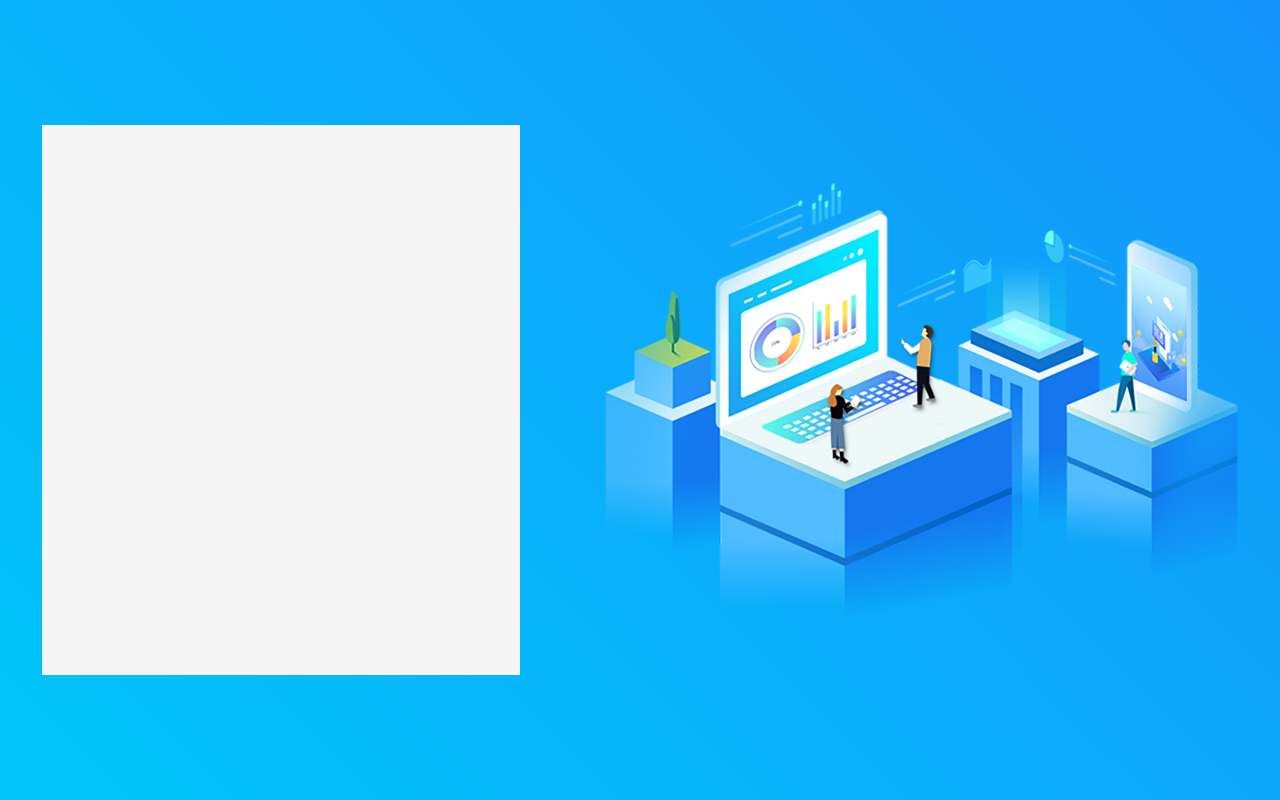
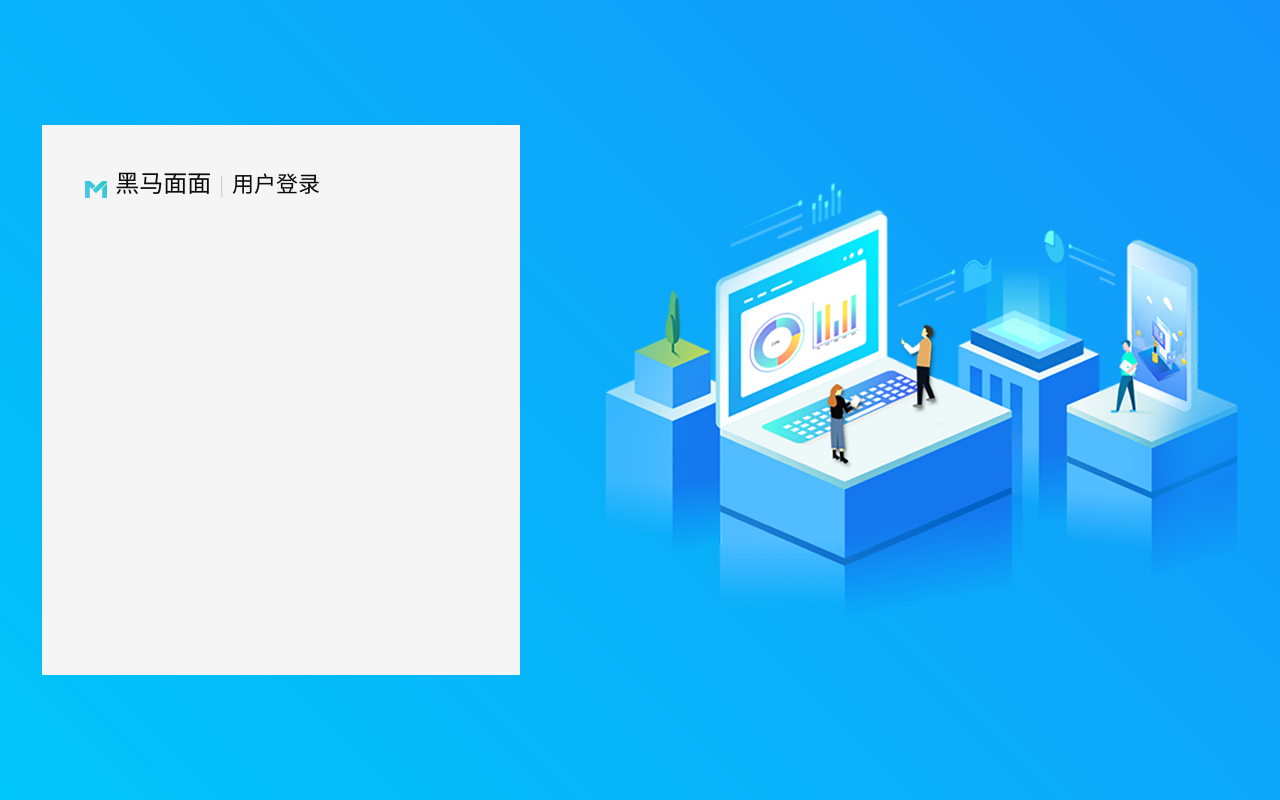
Before and after one commit to xiehuiyu123/hm, a Vue app: page /#/ in a window 1280 px wide. Built offline with nearby package versions, Linux system fonts and the light colour scheme.

Commit message:
第一天

```diff
--- a/package.json
+++ b/package.json
@@ -9,6 +9,7 @@
   },
   "dependencies": {
     "core-js": "^3.6.4",
+    "element-ui": "^2.13.0",
     "vue": "^2.6.11",
     "vue-router": "^3.1.6"
   },
--- a/src/main.js
+++ b/src/main.js
@@ -1,6 +1,11 @@
 import Vue from 'vue'
 import App from './App.vue'
 import router from '@/router/router.js'
+
+import ElementUI from 'element-ui';
+import 'element-ui/lib/theme-chalk/index.css';
+
+Vue.use(ElementUI);
 
 Vue.config.productionTip = false
 
--- a/src/views/login/login.vue
+++ b/src/views/login/login.vue
@@ -1,6 +1,13 @@
 <template>
   <div class="login">
-    <div class="left"></div>
+    <div class="left">
+      <div class="title">
+        <img src="@/assets/images/11.png" alt />
+        <span class="title_name1">黑马面面</span>
+        <span class="title_cen">|</span>
+        <span class="title_name2">用户登录</span>
+      </div>
+    </div>
     <div class="right">
       <img src="@/assets/images/login_banner_ele.png" alt />
     </div>
@@ -9,11 +16,25 @@
 
 <script>
 export default {
-  name: "login"
+  name: "login",
+  data() {
+    return {
+      form: {
+        name: "",
+        region: "",
+        date1: "",
+        date2: "",
+        delivery: false,
+        type: [],
+        resource: "",
+        desc: ""
+      }
+    };
+  }
 };
 </script>
 
-<style lang="less">
+<style lang="less" >
 .login {
   height: 100%;
   display: flex;
@@ -28,6 +49,25 @@ export default {
     width: 478px;
     height: 550px;
     background: rgba(245, 245, 245, 1);
+    .title {
+      padding: 47px 41px 86px 43px;
+      .title_name1 {
+        margin: 0 8px;
+        font-size: 24px;
+        font-weight: 400;
+        color: rgba(12, 12, 12, 1);
+      }
+      .title_cen {
+        font-size: 24px;
+        color: #ccc;
+      }
+      .title_name2 {
+        margin: 0 8px;
+        font-size: 22px;
+        font-weight: 400;
+        color: rgba(12, 12, 12, 1);
+      }
+    }
   }
 }
 </style>
```
Also changed, not shown: src/assets/images/11.png (added), 1 other file (tests, documents, lock files or other folders).
